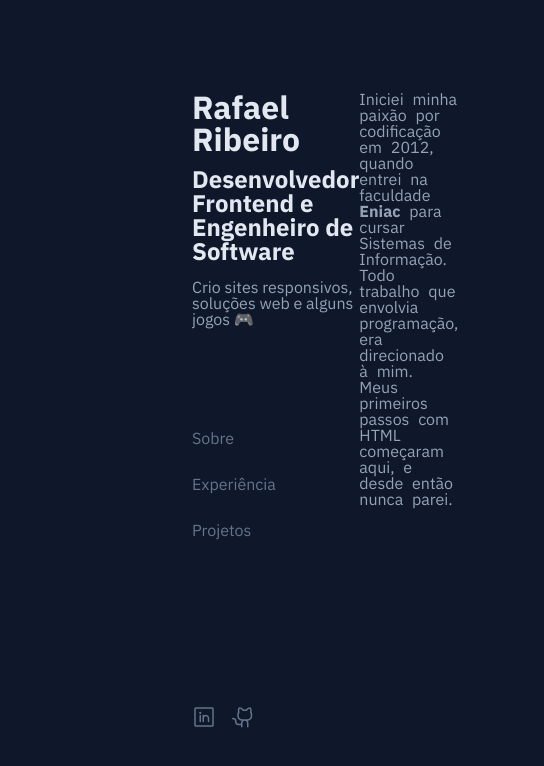
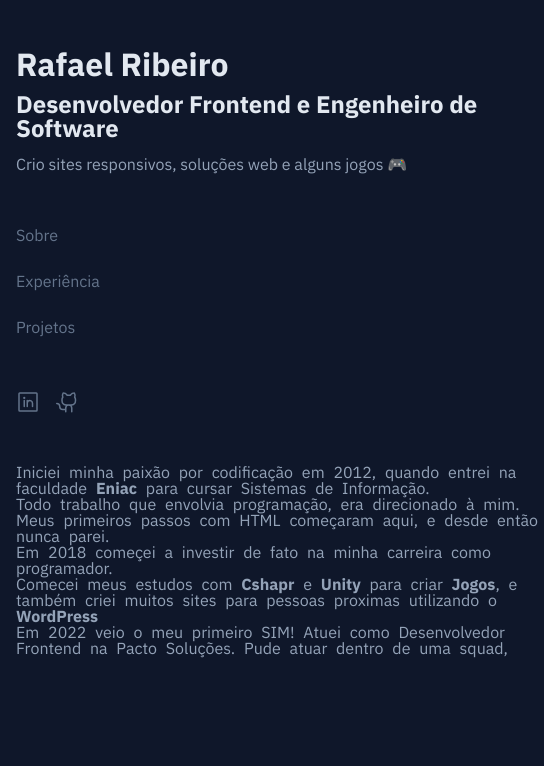
Before and after one commit to RafahOlive/portfolio, a React (Vite) app: page / in a window 390 px wide. Both pictures are taken after a click on the button "Sobre". Shown: the top 766 px of the page, 544 px wide, since content can reach past the window. Built offline with nearby package versions, Linux system fonts and the light colour scheme.

Commit message:
Aplicado responsividade

```diff
--- a/package.json
+++ b/package.json
@@ -14,10 +14,12 @@
   "dependencies": {
     "@emotion/react": "^11.11.1",
     "@phosphor-icons/react": "^2.0.10",
+    "gh-pages": "^5.0.0",
     "phosphor-icons": "^1.4.2",
     "react": "^18.2.0",
     "react-awesome-reveal": "^4.2.5",
-    "react-dom": "^18.2.0"
+    "react-dom": "^18.2.0",
+    "sass": "^1.63.6"
   },
   "devDependencies": {
     "@types/react": "^18.2.14",
--- a/src/components/Header/styles.scss
+++ b/src/components/Header/styles.scss
@@ -23,13 +23,14 @@
         padding-top: 16px;
     }
 }
- .header_menu{
+
+.header_menu {
     display: flex;
     flex-direction: column;
 
     margin-top: 5rem;
 
-    button{
+    button {
         width: 100px;
         height: 30px;
 
@@ -47,7 +48,7 @@
         transition: .1s;
     }
 
-    button:hover{
+    button:hover {
         background: none;
 
         color: #ffffff;
@@ -55,12 +56,12 @@
         font-size: large;
 
     }
- }
+}
 
- .header_socialMedia{
+.header_socialMedia {
     margin-top: 10rem;
 
-    a{
+    a {
         color: #64748B;
 
         margin-top: 1rem;
@@ -69,10 +70,10 @@
         transition: .1s;
     }
 
-    a:hover{
+    a:hover {
         color: #ffffff;
     }
- }
+}
 
 .right-side {
     width: 528px;
@@ -81,3 +82,39 @@
     margin-right: 12rem;
     margin-top: 5.7rem;
 }
+
+@media screen and (max-width: 600px) {
+    .main {
+        display: flex;
+        flex-direction: column;
+    }
+
+    .header {
+        width: 528px;
+        height: auto;
+
+        margin-left: 1rem;
+        margin-top: 3rem;
+    }
+
+    .header_menu {
+        // display: flex;
+        // flex-direction: column;
+
+        margin-top: 2rem;
+    }
+
+    .header_socialMedia {
+        margin-top: 3rem;
+
+    }
+
+    .right-side {
+        width: 528px;
+        height: 100%;
+
+        margin-left: 1rem;
+        margin-top: 3rem;
+    }
+
+}
--- a/src/pages/About/index.tsx
+++ b/src/pages/About/index.tsx
@@ -10,6 +10,21 @@ export function About() {
         Todo trabalho que envolvia programação, era direcionado à mim. Meus
         primeiros passos com HTML começaram aqui, e desde então nunca parei.
       </p>
+      <p className="about">
+        Em 2018 começei a investir de fato na minha carreira como programador.
+      </p>
+      <p className="about">
+        Comecei meus estudos com <b>Cshapr</b> e <b>Unity</b> para criar{" "}
+        <b>
+          <a>Jogos</a>
+        </b>
+        , e também criei muitos sites para pessoas proximas utilizando o{" "}
+        <b>WordPress</b>
+      </p>
+      <p className="about">
+       Em 2022 veio o meu primeiro SIM! Atuei como Desenvolvedor Frontend na Pacto Soluções.
+        Pude atuar dentro de uma squad,
+      </p>
     </>
   );
 }
--- a/src/pages/Projects/index.tsx
+++ b/src/pages/Projects/index.tsx
@@ -1,6 +1,7 @@
-import './styles.scss'
+import "./styles.scss";
 export function Projects() {
   return (
+    <>
       <div className="box">
         <div className="box-img"></div>
         <div className="box-text">
@@ -13,7 +14,35 @@ export function Projects() {
             <div className="boxbox">React</div>
           </div>
         </div>
+      </div>
 
+      <div className="box">
+        <div className="box-img"></div>
+        <div className="box-text">
+          <h3>Lista de tarefas</h3>
+          <p>Aplicativo que armazena as tarefas do seu dia a dia.</p>
+          <div className="box-techs">
+            <div className="boxbox">React Native</div>
+            <div className="boxbox">React</div>
+            <div className="boxbox">React</div>
+            <div className="boxbox">React</div>
           </div>
-    )
+        </div>
+      </div>
+
+      <div className="box">
+        <div className="box-img"></div>
+        <div className="box-text">
+          <h3>Lista de tarefas</h3>
+          <p>Aplicativo que armazena as tarefas do seu dia a dia.</p>
+          <div className="box-techs">
+            <div className="boxbox">React Native</div>
+            <div className="boxbox">React</div>
+            <div className="boxbox">React</div>
+            <div className="boxbox">React</div>
+          </div>
+        </div>
+      </div>
+    </>
+  );
 }
--- a/src/pages/Projects/styles.scss
+++ b/src/pages/Projects/styles.scss
@@ -60,3 +60,11 @@
 
     color: #5EE9D3;
 }
+
+@media screen and (max-width: 600px) {
+
+    .box{
+        width: 528px;
+    }
+
+}
```
Also changed, not shown: 1 other file (tests, documents, lock files or other folders). Lines whose indentation alone changed are shown as unchanged.
